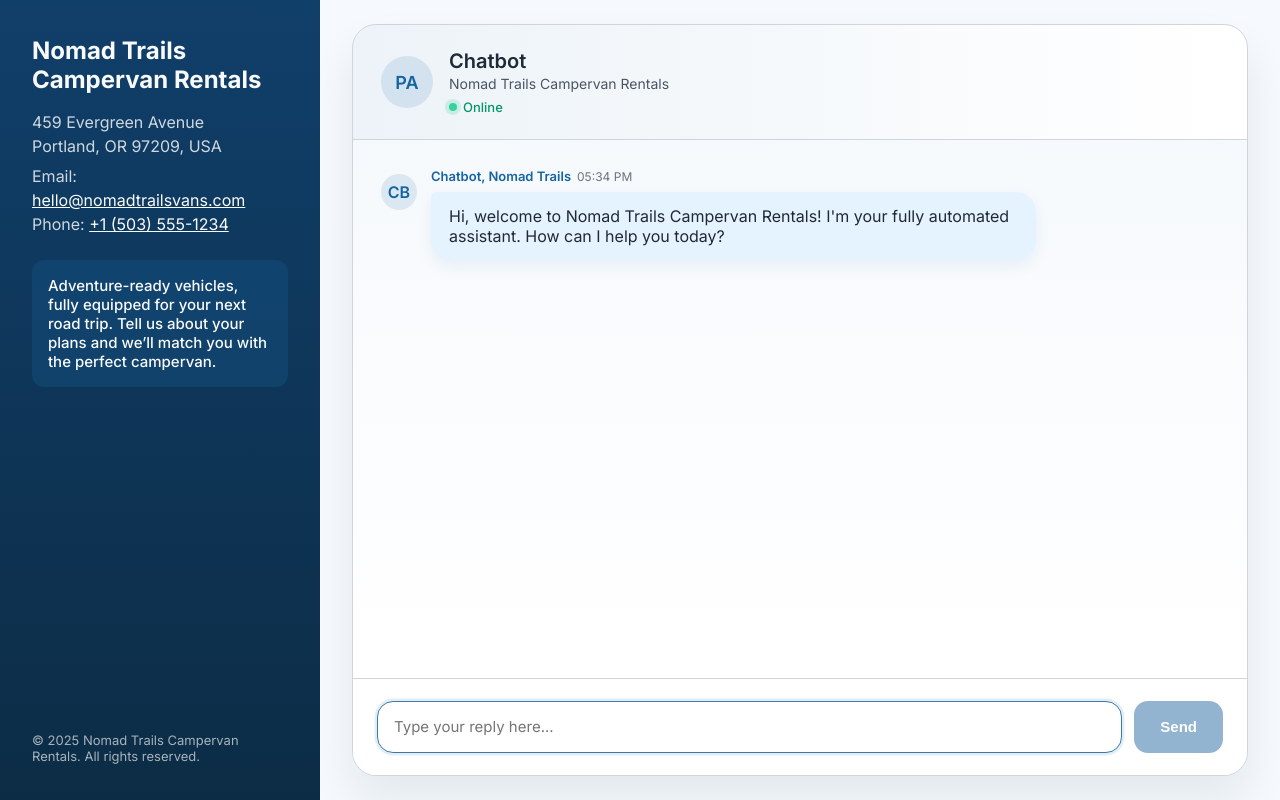
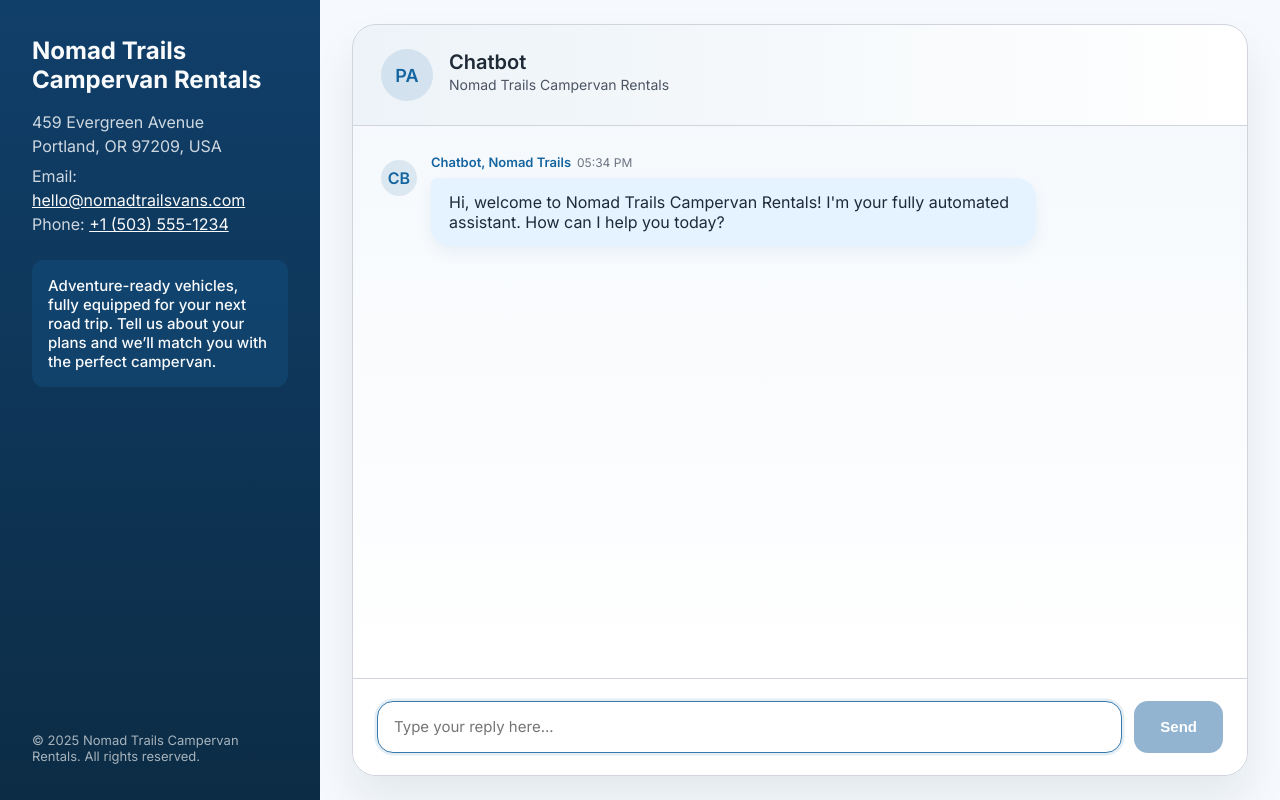
Before and after one commit to timhamr/NomadTrails, a plain HTML site: page index_v3.html in a window 1280 px wide. Drawn offline with Linux system fonts and the light colour scheme.

Commit message:
removed online

```diff
--- a/index_v3.html
+++ b/index_v3.html
@@ -142,12 +142,7 @@
         }
 
         .chat-header-text .online-status::before {
-            content: '';
-            width: 8px;
-            height: 8px;
-            border-radius: 50%;
-            background: #34D399;
-            box-shadow: 0 0 0 4px rgba(52, 211, 153, 0.2);
+            display: none;
         }
 
         .chat-messages {
@@ -540,7 +535,7 @@
                 <div class="chat-header-text">
                     <h2>Chatbot</h2>
                     <span>Nomad Trails Campervan Rentals</span>
-                    <div class="online-status" role="status" aria-live="polite">Online</div>
+                    <div class="online-status" role="status" aria-live="polite"></div>
                 </div>
             </div>
             <div class="chat-messages" id="chatMessages" aria-live="polite"></div>
```
Also changed, not shown: index_v4.html (+2 -7 lines).
